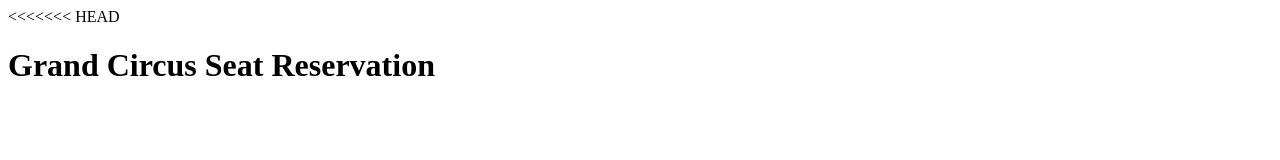
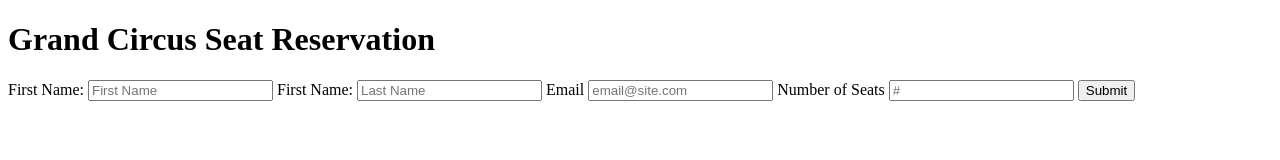
Before and after one commit to Stevent789/SeatReservationApp, a plain HTML site: page index.html in a window 1280 px wide. Drawn offline with Linux system fonts and the light colour scheme.

Commit message:
form added

```diff
--- a/index.html
+++ b/index.html
@@ -6,12 +6,22 @@
   </head>
   <body>
 
-<<<<<<< HEAD
+
 <h1>Grand Circus Seat Reservation</h1>
 <p></p>
-  </body>
 
 
+<form>
+    <label>First Name:</label>
+    <input type="text" placeholder="First Name" id="firstName">
+    <label>First Name:</label>
+    <input type="text" placeholder="Last Name" id="lastName">
+    <label>Email</label>
+    <input type="email" placeholder="email@site.com" id="email">
+    <label>Number of Seats</label>
+    <input type="number" placeholder="#" id="numSeat">
+    <input type="submit" placeholder="SUMBIT" id="subButton">
+</form>
 
 <script src="script.js"></script>
 </body>
```
